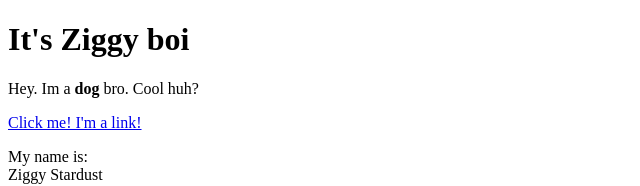
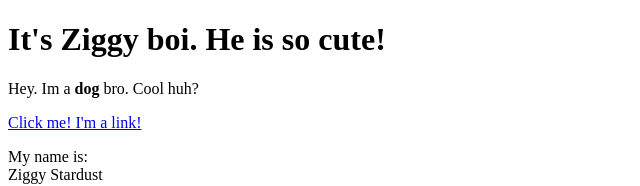
Before and after one commit to BennyyyBoi/cartoonhero, a plain HTML site: page tes.html in a window 1280 px wide. Shown: the top 186 px of the page, without its empty margins (0-640 px from the left). Drawn offline with Linux system fonts and the light colour scheme.

Commit message:
Update tes.html

```diff
--- a/tes.html
+++ b/tes.html
@@ -4,7 +4,7 @@
 	<title>Test page</title>
 </head>
 <body>
-<h1>It's Ziggy boi</h1>
+<h1>It's Ziggy boi. He is so cute!</h1>
 	<p>Hey. Im a <b>dog</b> bro. Cool huh?</p>
 	<a href="https://google.com" target="_blank" title="Let's go to Google">Click me! I'm a link!</a>
 	<p>My name is:<br>
```
